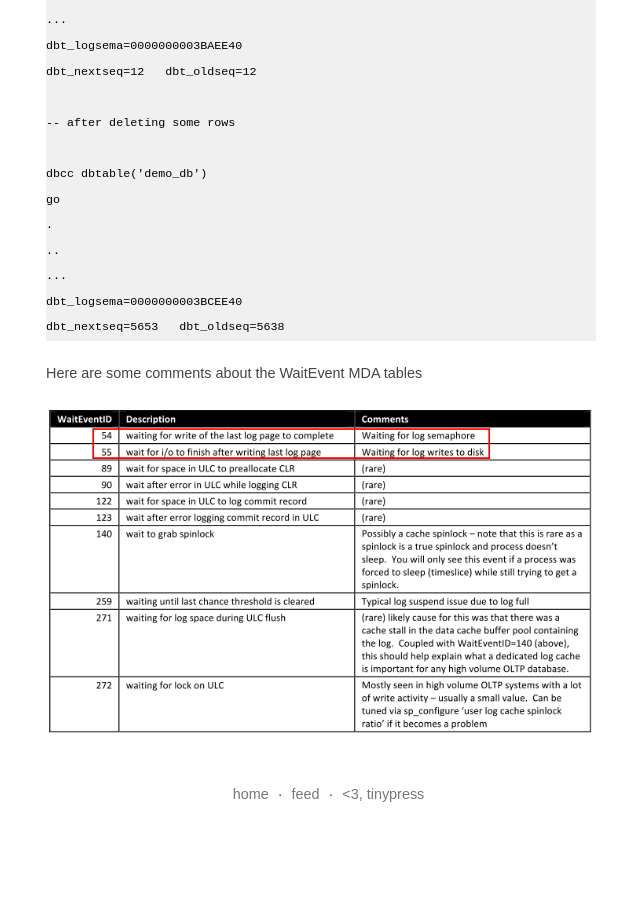
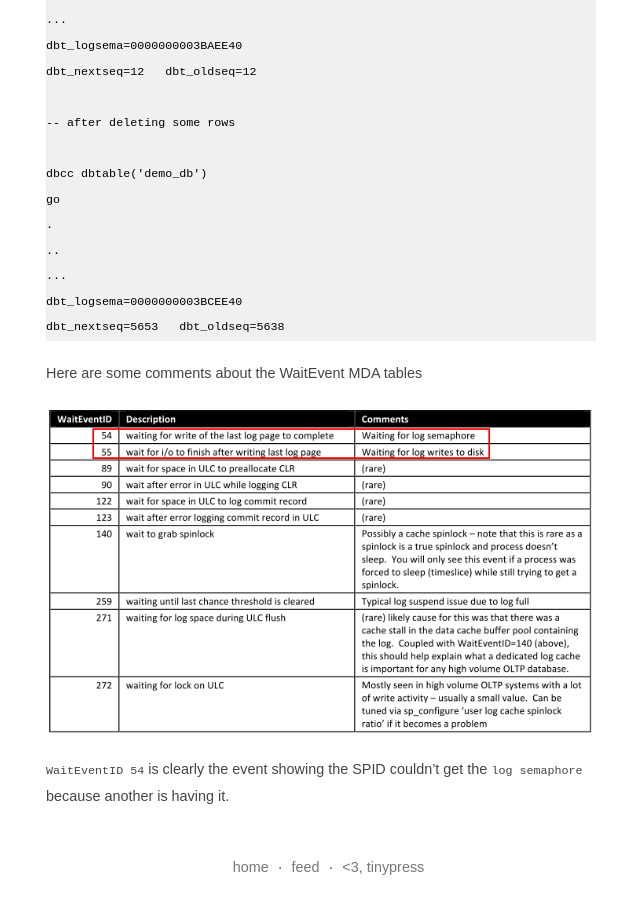
Before and after one commit to fipnova51/fipnova51.github.io, a Jekyll site: the page built from _posts/2016-05-26-understanding-an-tuning-the-transaction-logs.markdown, in a window 1280 px wide and 900 px high, scrolled down 2068 px. Shown: the whole window, without its empty margins (319-959 px from the left). Built offline with Jekyll 4.4.1, drawn with Linux system fonts in a browser that asks for light colours; before the commit the page ends 2895 px from its top, so only the background shows below that.

Commit message:
Post update: Understanding an tuning the transaction logs

```diff
--- a/_posts/2016-05-26-understanding-an-tuning-the-transaction-logs.markdown
+++ b/_posts/2016-05-26-understanding-an-tuning-the-transaction-logs.markdown
@@ -73,3 +73,5 @@ dbt_nextseq=5653   dbt_oldseq=5638
 Here are some comments about the WaitEvent MDA tables
 
 ![wait event for log semaphore]({{ site.url }}/assets/pictures/sybase_waitevent_logsemaphore.png)
+
+`WaitEventID 54` is clearly the event showing the SPID couldn't get the `log semaphore` because another is having it.
```
